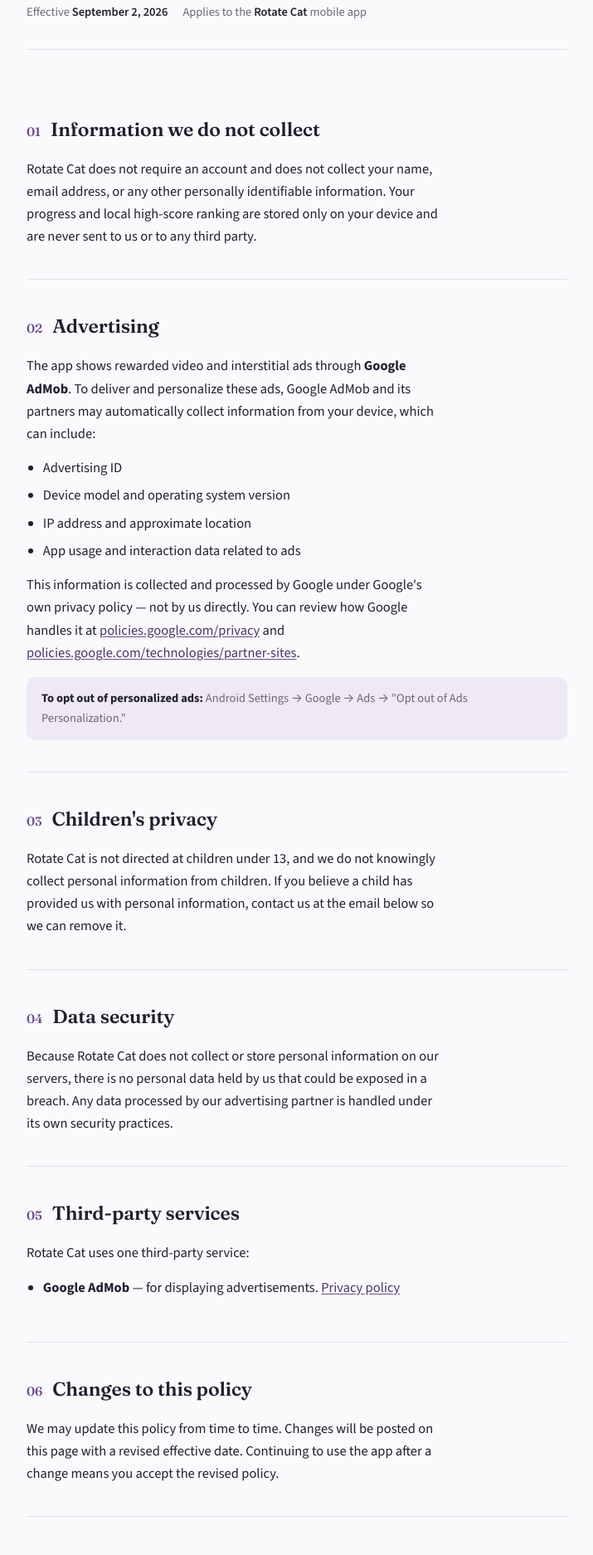
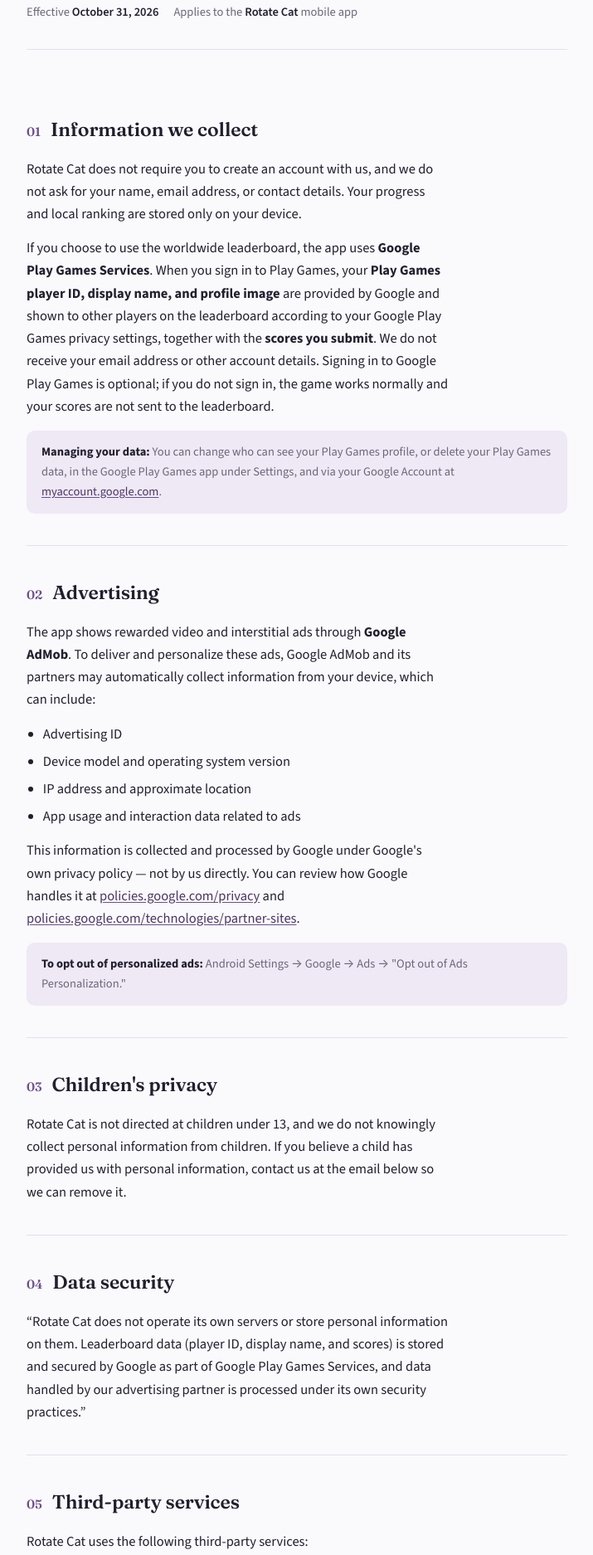
Before and after one commit to PICTO-icAn/PICTO-icAn.github.io, a plain HTML site: page rotatecatprivacypolicy.html in a window 1280 px wide. Shown: the part 232-2106 px from the top of the page at 83% size, without its empty margins (282-997 px from the left). Drawn offline with nearby package versions, Linux system fonts and the light colour scheme.

Commit message:
Add files via upload

```diff
--- a/rotatecatprivacypolicy.html
+++ b/rotatecatprivacypolicy.html
@@ -112,14 +112,16 @@
   <p class="eyebrow">Rotate Cat &middot; Picto Studio</p>
   <h1 id="top">Privacy Policy</h1>
   <div class="meta">
-    <span>Effective <b>September 2, 2026</b></span>
+    <span>Effective <b>October 31, 2026</b></span>
     <span>Applies to the <b>Rotate Cat</b> mobile app</span>
   </div>
 
   <section id="collect">
-    <h2><span class="num">01</span>Information we do not collect</h2>
-    <p>Rotate Cat does not require an account and does not collect your name, email address, or any other personally identifiable information. Your progress and local high-score ranking are stored only on your device and are never sent to us or to any third party.</p>
-  </section>
+   <h2><span class="num">01</span>Information we collect</h2>
+   <p>Rotate Cat does not require you to create an account with us, and we do not ask for your name, email address, or contact details. Your progress and local ranking are stored only on your device.</p>
+   <p>If you choose to use the worldwide leaderboard, the app uses <b>Google Play Games Services</b>. When you sign in to Play Games, your <b>Play Games player ID, display name, and profile image</b> are provided by Google and shown to other players on the leaderboard according to your Google Play Games privacy settings, together with the <b>scores you submit</b>. We do not receive your email address or other account details. Signing in to Google Play Games is optional; if you do not sign in, the game works normally and your scores are not sent to the leaderboard.</p>
+   <div class="callout"><b>Managing your data:</b> You can change who can see your Play Games profile, or delete your Play Games data, in the Google Play Games app under Settings, and via your Google Account at <a href="https://myaccount.google.com">myaccount.google.com</a>.</div>
+ </section>
 
   <section id="ads">
     <h2><span class="num">02</span>Advertising</h2>
@@ -141,15 +143,16 @@
 
   <section id="security">
     <h2><span class="num">04</span>Data security</h2>
-    <p>Because Rotate Cat does not collect or store personal information on our servers, there is no personal data held by us that could be exposed in a breach. Any data processed by our advertising partner is handled under its own security practices.</p>
+    <p>“Rotate Cat does not operate its own servers or store personal information on them. Leaderboard data (player ID, display name, and scores) is stored and secured by Google as part of Google Play Games Services, and data handled by our advertising partner is processed under its own security practices.”</p>
   </section>
 
   <section id="third-party">
-    <h2><span class="num">05</span>Third-party services</h2>
-    <p>Rotate Cat uses one third-party service:</p>
-    <ul>
-      <li><b>Google AdMob</b> &mdash; for displaying advertisements. <a href="https://policies.google.com/privacy">Privacy policy</a></li>
-    </ul>
+   <h2><span class="num">05</span>Third-party services</h2>
+   <p>Rotate Cat uses the following third-party services:</p>
+   <ul>
+    <li><b>Google AdMob</b> &mdash; for displaying advertisements. <a href="https://policies.google.com/privacy">Privacy policy</a></li>
+    <li><b>Google Play Games Services</b> &mdash; for optional sign-in and the worldwide leaderboard. <a href="https://policies.google.com/privacy">Privacy policy</a></li>
+   </ul>
   </section>
 
   <section id="changes">
```
